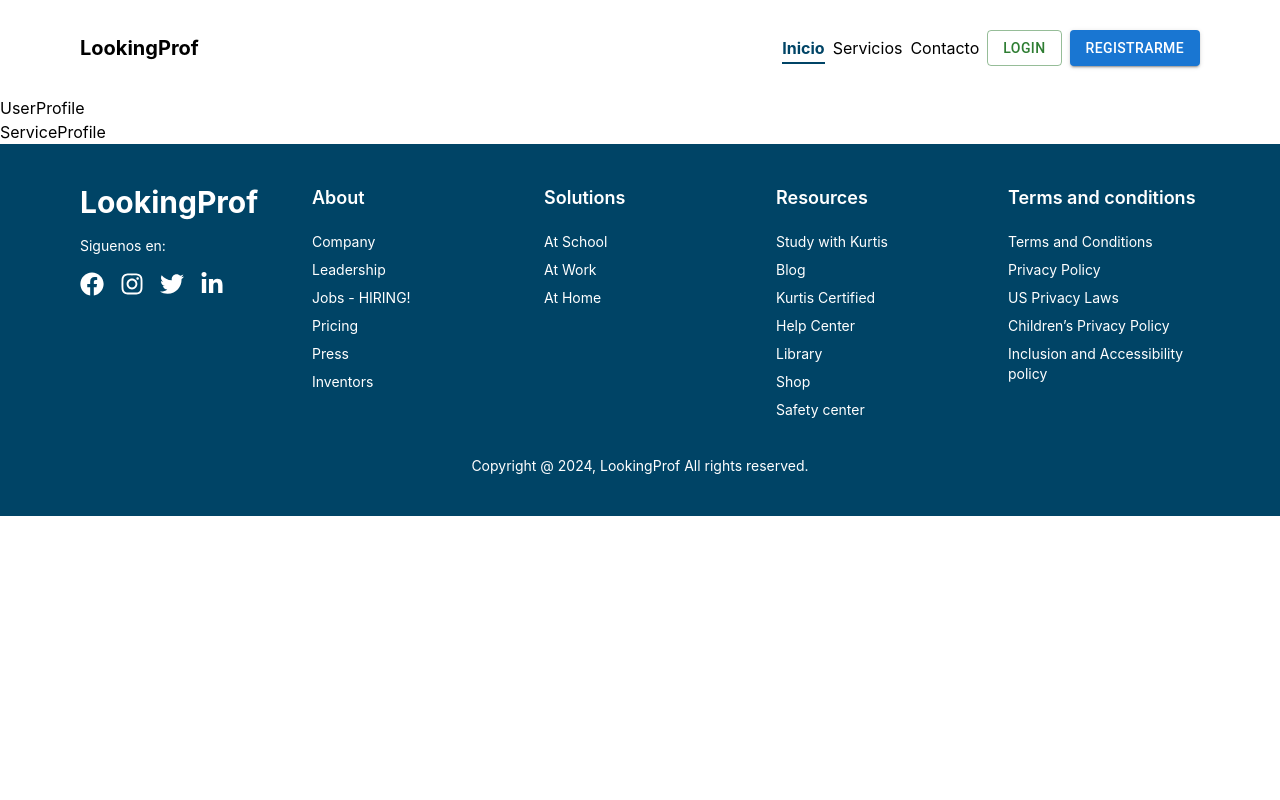
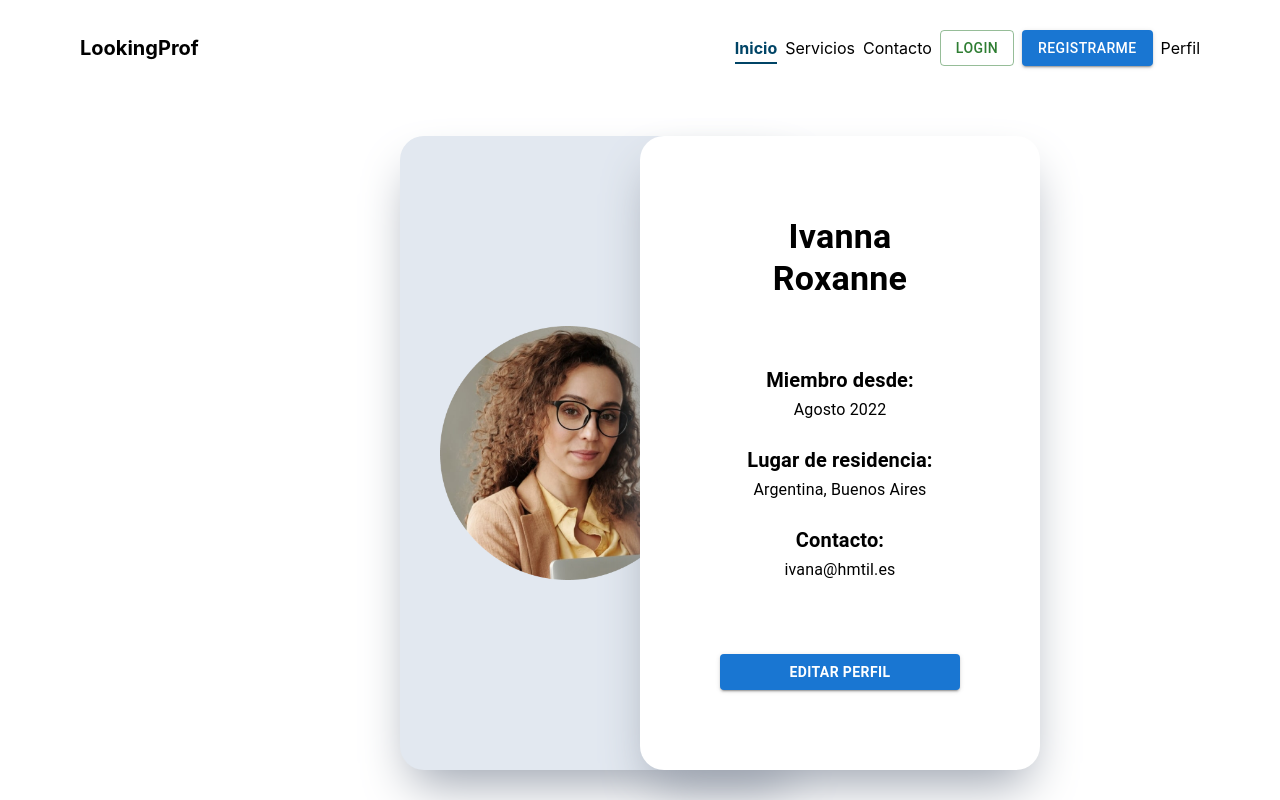
Before and after one commit to HansUrpay/looking_prof, a React (Create React App) app in the folder frontend/lookinprof/: page /profile in a window 1280 px wide. Shown: the top 800 px of the page. Built offline with nearby package versions, Linux system fonts and the light colour scheme.

Commit message:
Add page profile users

```diff
--- a/frontend/lookinprof/src/App.js
+++ b/frontend/lookinprof/src/App.js
@@ -10,6 +10,7 @@
 // import ProtectedRoutes from './Routes/ProtectedRoutes'
 import Profile from "./components/Profile/Profile";
 import CheckOut from './components/Checkout/Checkout.jsx'
+import UserProfile from "./components/UserProfile/UserProfile.jsx";
 function App() {
   return (
     <BrowserRouter>
@@ -19,6 +20,7 @@
       <Route path='contact' element={<Contact/>}/>
       <Route path='login' element={<Login/>}/>
       <Route path='register' element={<Register/>}/>
+      <Route path='profile' element={<UserProfile/>}/>
       {/* <Route path='/*' element={<ProtectedRoutes/>}> */}
         <Route path='services' element={<Services/>}/>
         <Route path='profile' element={<Profile/>}/>
--- a/frontend/lookinprof/src/components/NavBar/NavBar.jsx
+++ b/frontend/lookinprof/src/components/NavBar/NavBar.jsx
@@ -22,7 +22,11 @@
     {
         path: '/register',
         name: 'Registrarme',
-    }
+    },
+    {
+        path: '/profile',
+        name: 'Perfil',
+    },
 ]
 
 const NavBar = () => {
@@ -55,7 +59,7 @@
     }, []);
 
     return (
-        <nav ref={navRef} className='w-full h-24 sticky top-0 bg-white flex items-center justify-between px-4 md:px-20 z-10'>
+        <nav ref={navRef} className='w-full h-24 sticky top-0 bg-white flex items-center justify-between px-4 md:px-20 z-20'>
             <div className='flex items-center'>
                 <Link to={'/'} className='font-bold text-xl'>
                     LookingProf
--- /dev/null
+++ b/frontend/lookinprof/src/components/UserProfile/UserProfile.jsx
@@ -0,0 +1,48 @@
+import React from "react";
+import profile from "../../assets/profile.png";
+import Typography from "@mui/material/Typography";
+import Button from "@mui/material/Button";
+
+const UserProfile = () => {
+  return (
+    <div className="flex justify-center m-10">
+      <div className="shadow-2xl rounded-3xl shadow-gray-400 bg-slate-200 w-1/3 flex items-center relative left-40">
+        <img src={profile} alt="man with laptop" className="max-w-64 ml-10"></img>
+      </div>
+
+      <div className="shadow-2xl rounded-3xl shadow-gray-400 px-20 py-20 flex flex-col justify-between w-1/3 z-10  bg-white">
+        <div className="text-center">
+          <Typography variant="h4" gutterBottom sx={{ fontWeight: "bold", mb:8 }}>
+            Ivanna Roxanne
+          </Typography>
+          <div className="text-center space-y-5">
+            <Typography variant="h6" gutterBottom sx={{ fontWeight: "bold" }}>
+              Miembro desde:
+              <Typography variant="subtitle1" gutterBottom>
+                Agosto 2022
+              </Typography>
+            </Typography>
+
+            <Typography variant="h6" gutterBottom sx={{ fontWeight: "bold" }}>
+              Lugar de residencia:
+              <Typography variant="subtitle1" gutterBottom>
+                Argentina, Buenos Aires
+              </Typography>
+            </Typography>
+
+            <Typography variant="h6" gutterBottom sx={{ fontWeight: "bold" }}>
+              Contacto:
+              <Typography variant="subtitle1" gutterBottom>
+                ivana@hmtil.es
+              </Typography>
+            </Typography>
+          </div>
+        </div>
+
+        <Button variant="contained" sx={{ fontWeight: "bold", mt:8 }}>Editar perfil </Button>
+      </div>
+    </div>
+  );
+};
+
+export default UserProfile;
```
Also changed, not shown: frontend/lookinprof/src/assets/profile.png (added).
